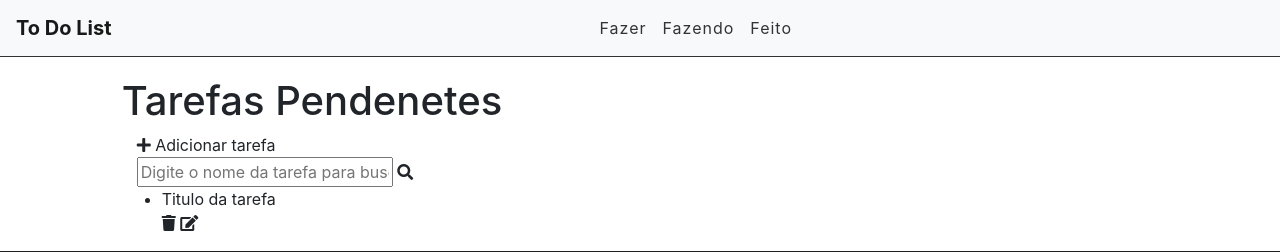
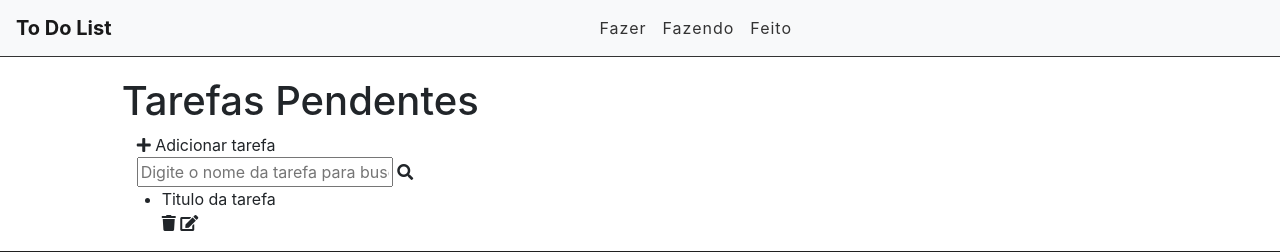
Before and after one commit to isaacdias/to-do-list, a Django app: page / in a window 1280 px wide. Shown: the top 252 px of the page. Run offline with Django 3.2, Linux system fonts and the light colour scheme; some libraries are stand-ins or nearby versions.

Commit message:
correção ortográfica

```diff
--- a/todo/tasks/templates/tasks/list.html
+++ b/todo/tasks/templates/tasks/list.html
@@ -4,7 +4,7 @@
 
 {% block content %}
 <div class="offset-1 col-10 list-div">
-    <h1>Tarefas Pendenetes</h1>
+    <h1>Tarefas Pendentes</h1>
     <div class="col-2 add-div">
         <i class="fas fa-plus"></i> Adicionar tarefa
     </div>
```
